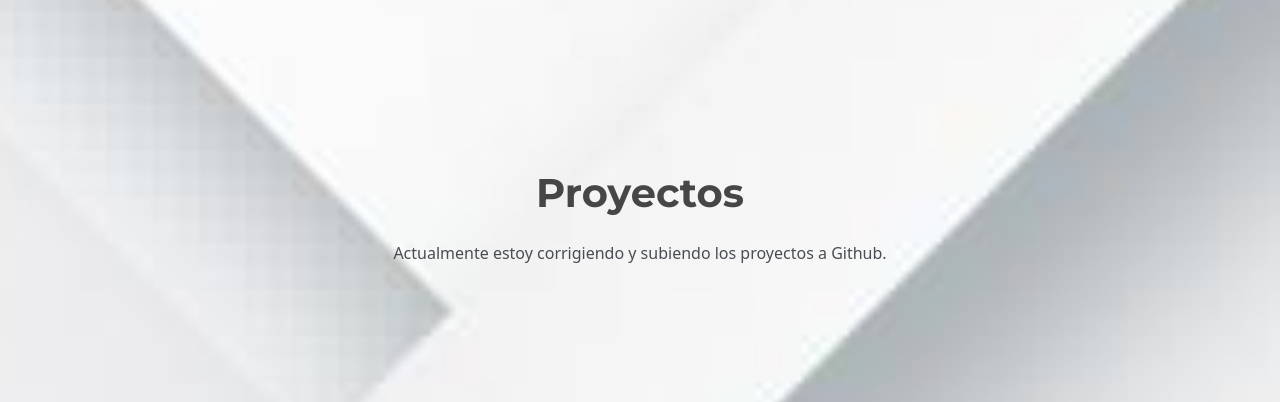
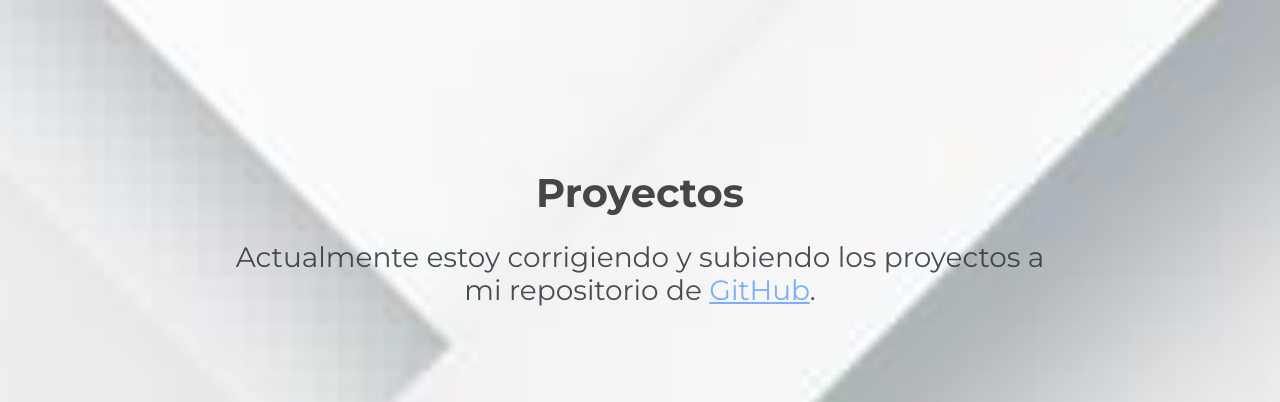
Before and after one commit to Psaycher/leandroandrianispa, a plain HTML site: page index.html in a window 1280 px wide. Shown: the part 10946-11348 px from the top of the page. Drawn offline with nearby package versions, Linux system fonts and the light colour scheme.

Commit message:
Update index.html

```diff
--- a/index.html
+++ b/index.html
@@ -621,7 +621,7 @@
     <div class="row">
       <div class="col-md-8 mx-auto text-center">
         <h2 class="mb-4 text ">Proyectos</h2>
-        <p>Actualmente estoy corrigiendo y subiendo los proyectos a Github.</p>
+        <h3>Actualmente estoy corrigiendo y subiendo los proyectos a mi repositorio de <a href="https://github.com/Psaycher">GitHub</a>.</h3>
       </div>
     </div>
   </section>
```
